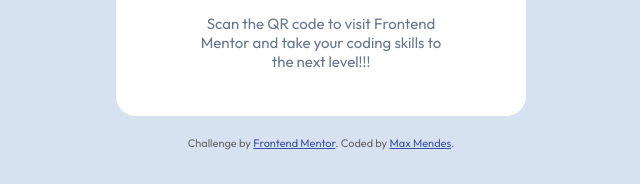
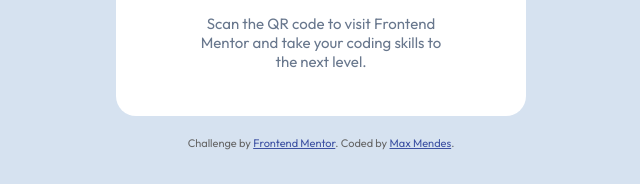
Before and after one commit to Max-Mendes91/QR-CODE, a plain HTML site: page index.html in a window 1280 px wide. Shown: the part 571-755 px from the top of the page, 319-959 px from the left. Drawn offline with Linux system fonts and the light colour scheme.

Commit message:
Remove exclamation marks from QR code description

```diff
--- a/index.html
+++ b/index.html
@@ -24,7 +24,7 @@
       <p>
         Scan the QR code to visit Frontend<br />
         Mentor and take your coding skills to <br />
-        the next level!!!
+        the next level.
       </p>
     </div>
 
```
